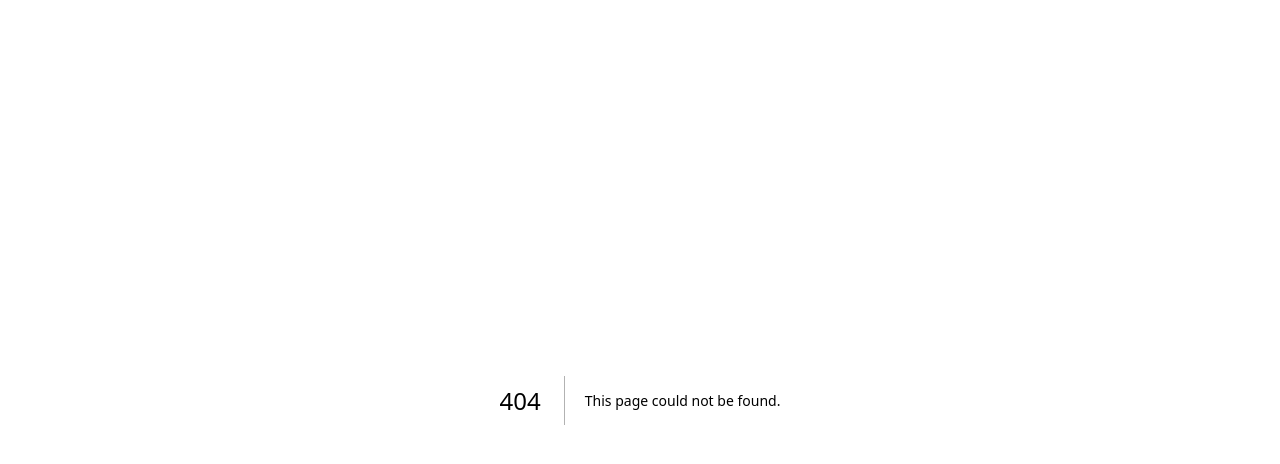
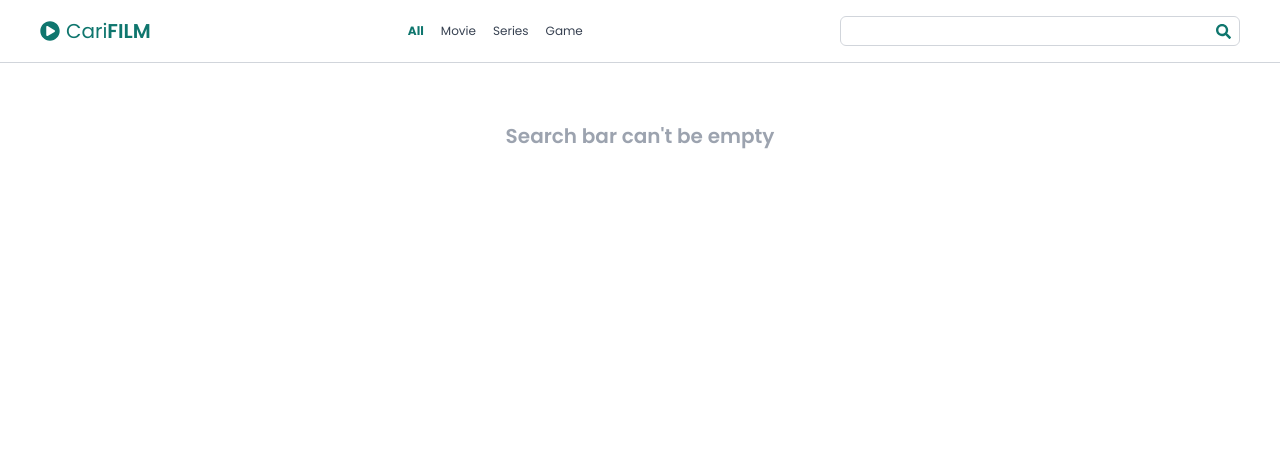
Before and after one commit to refarwan/cariFilm, a Next.js app: page /search in a window 1280 px wide. Before the commit this address had no page. Shown: the top 464 px of the page. Built offline with nearby package versions, Linux system fonts and the light colour scheme.

Commit message:
create empty search page

```diff
--- /dev/null
+++ b/src/app/search/page.tsx
@@ -0,0 +1,16 @@
+import Header from "@/components/Header"
+
+const page = () => {
+	return (
+		<>
+			<Header type={true} />
+			<main className="w-screen h-screen pt-[121px]">
+				<p className="font-semibold text-[20px] text-gray-400 text-center">
+					Search bar can't be empty
+				</p>
+			</main>
+		</>
+	)
+}
+
+export default page
--- /dev/null
+++ b/src/components/Header.tsx
@@ -0,0 +1,36 @@
+import Link from "next/link"
+
+import { FaPlayCircle, FaSearch } from "react-icons/fa"
+
+const Header = ({ search, type }: { search?: string; type?: boolean }) => {
+	return (
+		<header className="border-b border-gray-300 grid grid-cols-[111px_auto] gap-[10px] p-[16px] fixed top-0 left-0 w-full sm:px-[40px] sm:grid-cols-[auto_400px] xl:grid-cols-[auto_auto_400px]">
+			<Link
+				href={"/"}
+				className="text-teal-700 flex gap-[6px] items-center xl:order-1"
+			>
+				<FaPlayCircle size={20} />
+				<span className="text-[20px]">
+					<span>Cari</span>
+					<span className="font-semibold">FILM</span>
+				</span>
+			</Link>
+			<div className="border border-gray-300 h-[30px] w-full rounded-[6px] flex justify-between px-[8px] gap-[8px] sm:w-[400px] xl:order-3">
+				<input type="text" className="outline-none w-full" />
+				<button type="button" className="text-teal-700">
+					<FaSearch size={15} className="" />
+				</button>
+			</div>
+			{type ? (
+				<div className="text-[12px] flex gap-[17px] col-span-2 xl:col-span-1 xl:order-2">
+					<button className="font-bold text-teal-700">All</button>
+					<button>Movie</button>
+					<button>Series</button>
+					<button>Game</button>
+				</div>
+			) : null}
+		</header>
+	)
+}
+
+export default Header
```
